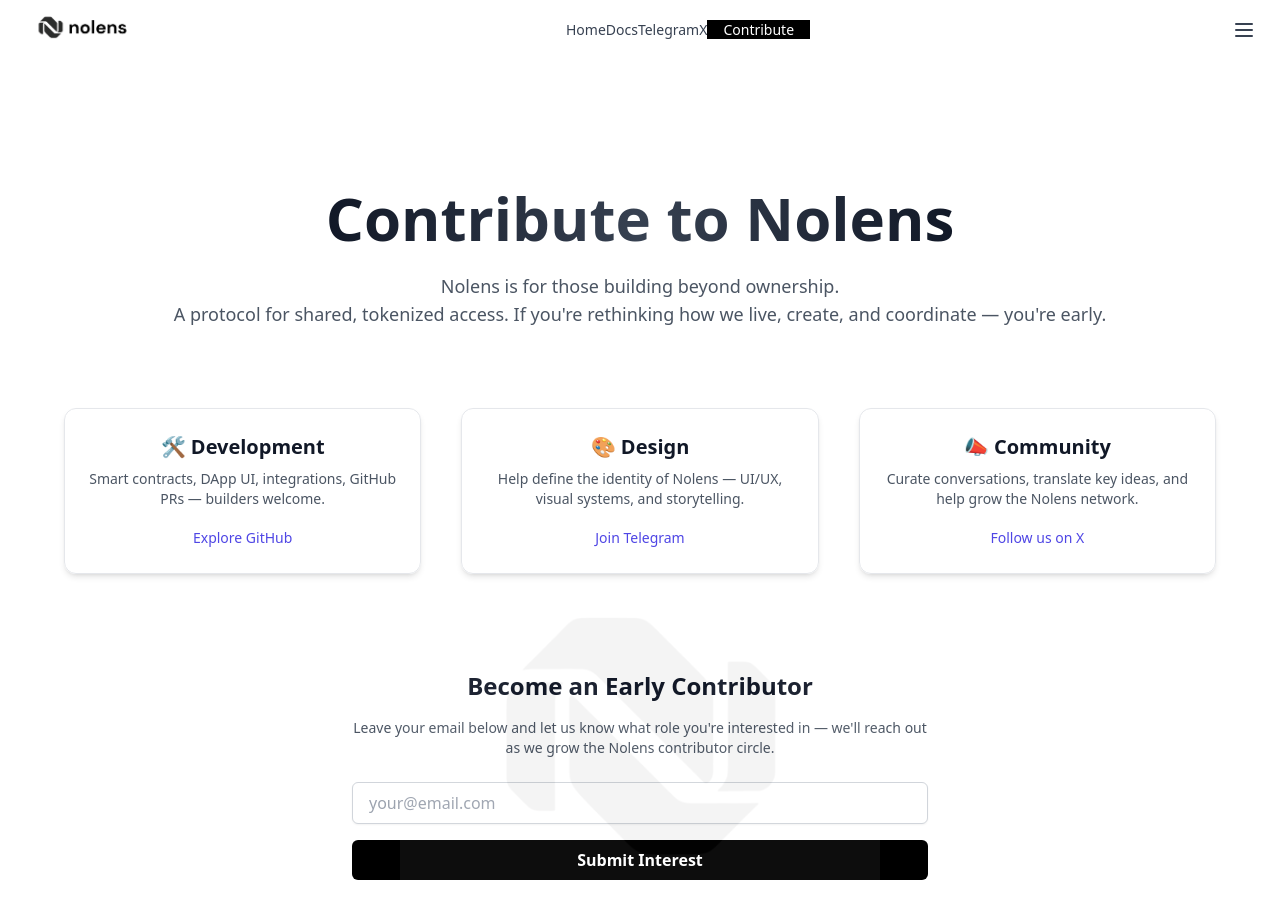
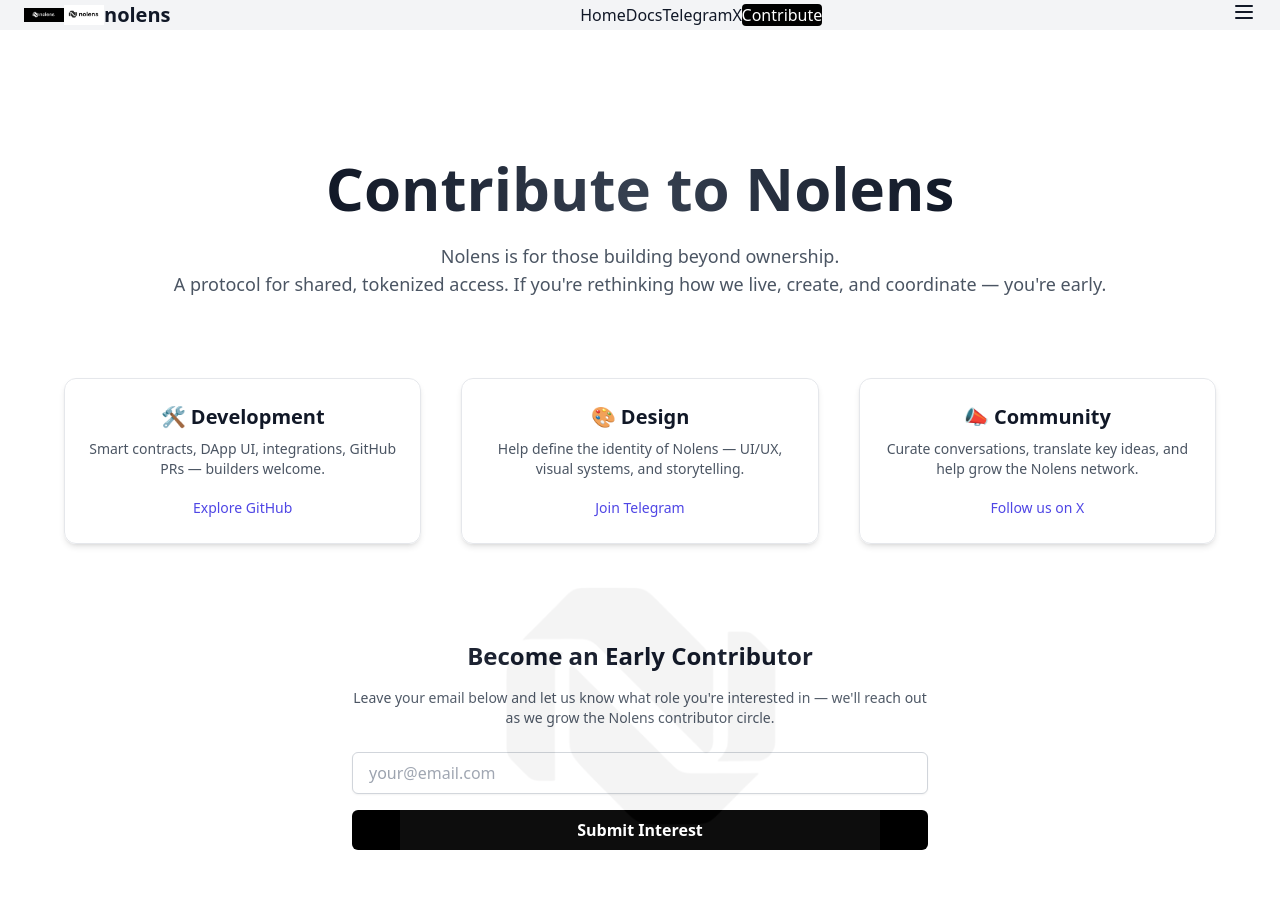
Before and after one commit to nolensprotocol/nolens, a Next.js app: page /contribute in a window 1280 px wide. Shown: the top 918 px of the page. Built offline with nearby package versions, Linux system fonts and the light colour scheme; what wagmi would draw is missing.

Commit message:
Update Navbar.js

```diff
--- a/components/Navbar.js
+++ b/components/Navbar.js
@@ -1,66 +1,75 @@
-// components/Navbar.js
+import Link from "next/link";
 import Image from "next/image";
-import Link from "next/link";
-import { useTheme } from "next-themes";
-import { useEffect, useState } from "react";
+import { useState } from "react";
 import { Menu, X } from "lucide-react";
 
 export default function Navbar() {
-  const { theme } = useTheme();
-  const [mounted, setMounted] = useState(false);
-  const [isOpen, setIsOpen] = useState(false);
+  const [menuOpen, setMenuOpen] = useState(false);
 
-  useEffect(() => setMounted(true), []);
-  if (!mounted) return null;
+  const toggleMenu = () => setMenuOpen(!menuOpen);
 
-  const logoSrc = theme === "dark" ? "/nolens.png" : "/nolens_original.png";
+  const menuItems = (
+    <>
+      <Link href="/" className="hover:underline">
+        Home
+      </Link>
+      <Link href="/docs" className="hover:underline">
+        Docs
+      </Link>
+      <a href="https://t.me/nolensprotocol" target="_blank" className="hover:underline">
+        Telegram
+      </a>
+      <a href="https://x.com/nolensprotocol" target="_blank" className="hover:underline">
+        X
+      </a>
+      <Link
+        href="/contribute"
+        className="bg-black text-white px-3 py-1 rounded hover:bg-gray-800 transition"
+      >
+        Contribute
+      </Link>
+    </>
+  );
 
   return (
-    <header className="w-full bg-white dark:bg-black px-6 py-4 shadow-sm">
-      <nav className="max-w-7xl mx-auto flex items-center justify-between">
-        <Link href="/" className="flex items-center space-x-2">
-          <Image src={logoSrc} alt="Nolens logo" width={120} height={32} priority />
-        </Link>
+    <nav className="w-full px-6 py-4 flex items-center justify-between shadow-sm">
+      {/* Logo */}
+      <Link href="/">
+        <div className="flex items-center space-x-2">
+          <Image
+            src="/nolens.png"
+            alt="Nolens logo"
+            width={40}
+            height={40}
+            className="dark:hidden"
+          />
+          <Image
+            src="/nolens_original.png"
+            alt="Nolens logo"
+            width={40}
+            height={40}
+            className="hidden dark:block"
+          />
+          <span className="text-xl font-semibold ml-2">nolens</span>
+        </div>
+      </Link>
 
-        {/* Desktop Menu */}
-        <div className="hidden md:flex items-center space-x-10 text-sm font-medium text-gray-700 dark:text-gray-200">
-          <Link href="/">Home</Link>
-          <Link href="/docs">Docs</Link>
-          <a href="https://t.me/nolensprotocol" target="_blank" rel="noopener noreferrer">Telegram</a>
-          <a href="https://x.com/nolensprotocol" target="_blank" rel="noopener noreferrer">X</a>
-          <Link
-            href="/contribute"
-            className="bg-black text-white dark:bg-white dark:text-black px-4 py-1.5 rounded-full hover:opacity-80 transition"
-          >
-            Contribute
-          </Link>
-        </div>
+      {/* Desktop Menu */}
+      <div className="hidden md:flex items-center gap-6">{menuItems}</div>
 
-        {/* Mobile Menu Button */}
-        <button
-          onClick={() => setIsOpen(!isOpen)}
-          className="md:hidden text-gray-700 dark:text-gray-200"
-        >
-          {isOpen ? <X size={24} /> : <Menu size={24} />}
+      {/* Mobile Menu Toggle */}
+      <div className="md:hidden">
+        <button onClick={toggleMenu}>
+          {menuOpen ? <X size={24} /> : <Menu size={24} />}
         </button>
-      </nav>
+      </div>
 
-      {/* Mobile Dropdown Menu */}
-      {isOpen && (
-        <div className="md:hidden mt-4 space-y-4 text-sm font-medium text-gray-700 dark:text-gray-200 px-2">
-          <Link href="/" onClick={() => setIsOpen(false)}>Home</Link>
-          <Link href="/docs" onClick={() => setIsOpen(false)}>Docs</Link>
-          <a href="https://t.me/nolensprotocol" target="_blank" rel="noopener noreferrer">Telegram</a>
-          <a href="https://x.com/nolensprotocol" target="_blank" rel="noopener noreferrer">X</a>
-          <Link
-            href="/contribute"
-            onClick={() => setIsOpen(false)}
-            className="block bg-black text-white dark:bg-white dark:text-black px-4 py-2 rounded-full hover:opacity-80 transition"
-          >
-            Contribute
-          </Link>
+      {/* Mobile Menu */}
+      {menuOpen && (
+        <div className="absolute top-16 left-0 w-full bg-white shadow-md py-6 px-6 flex flex-col space-y-6 md:hidden z-50">
+          {menuItems}
         </div>
       )}
-    </header>
+    </nav>
   );
 }
```
